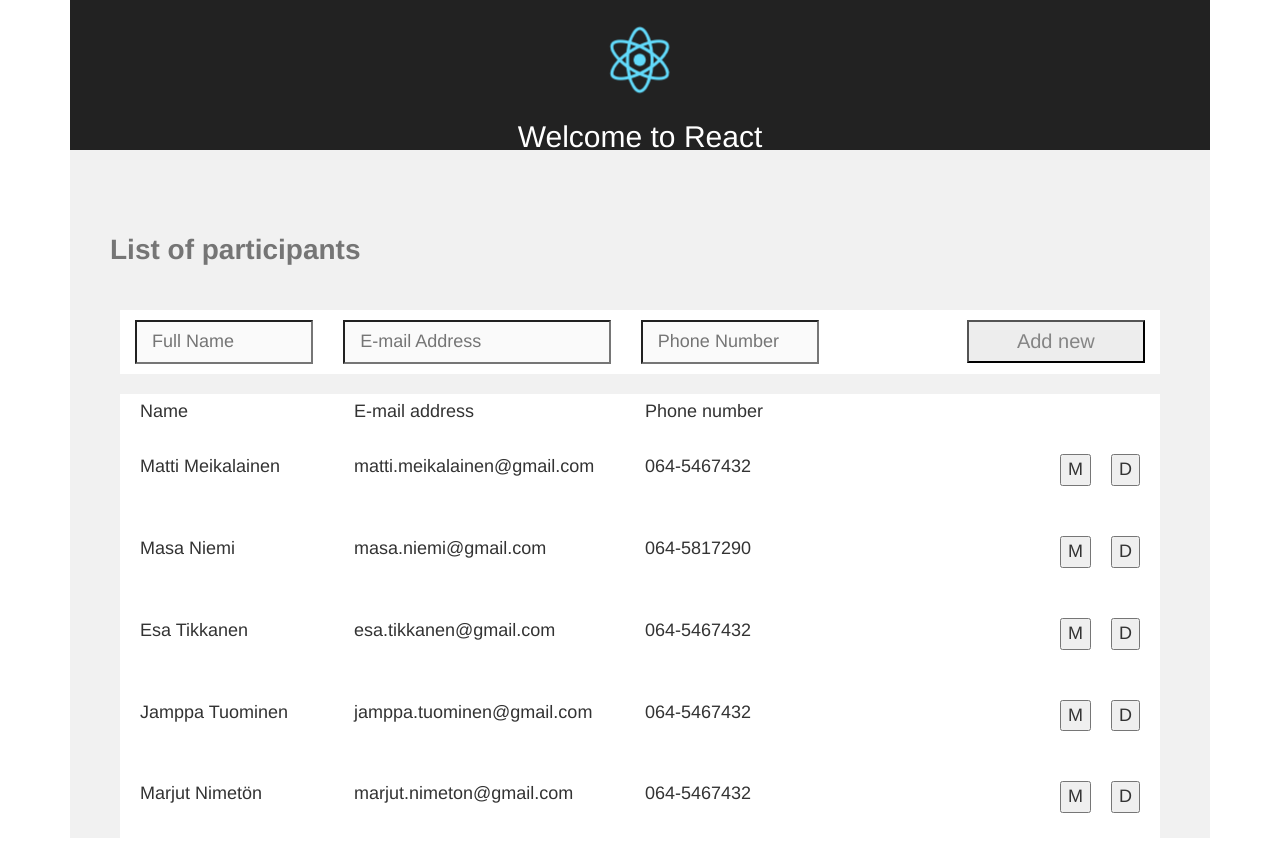
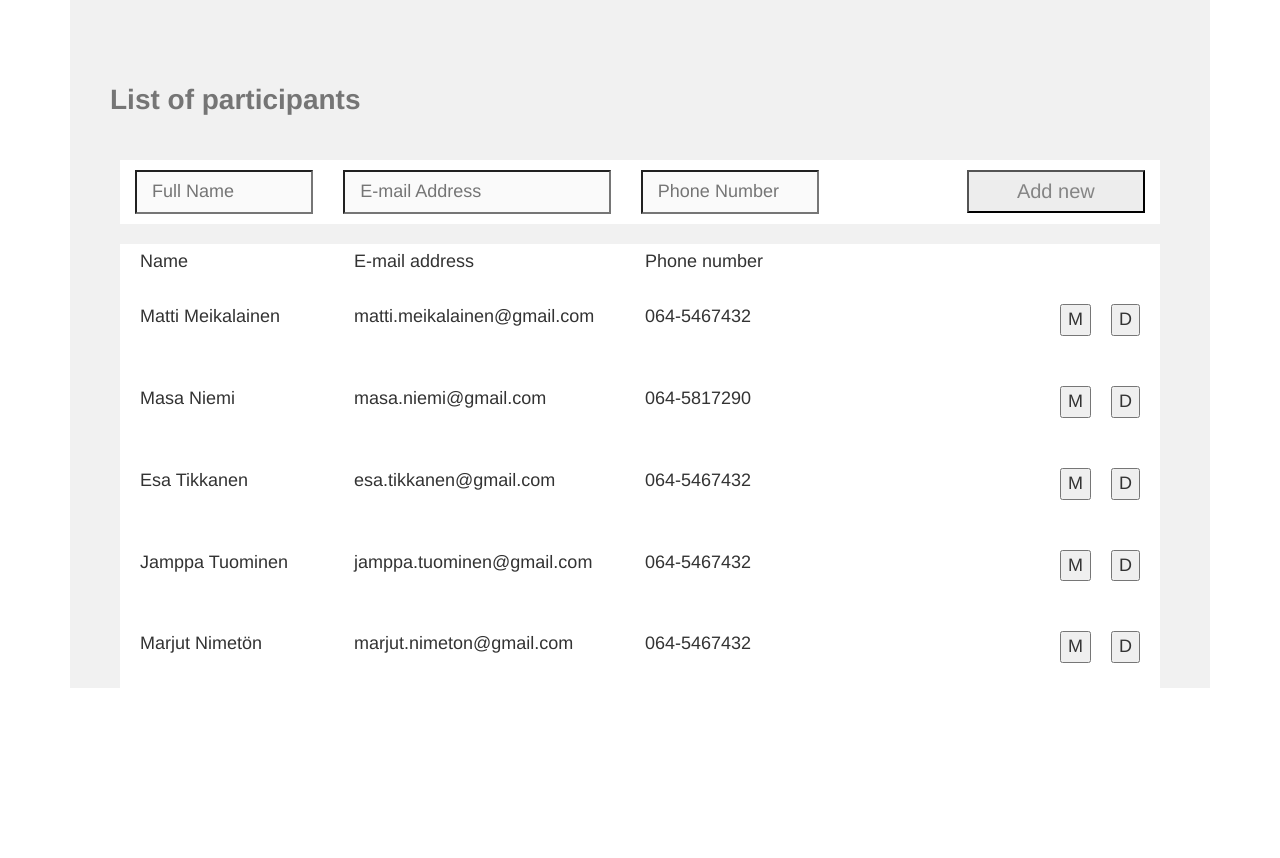
Before and after one commit to finclair/React-Name-List--Application, a React (Create React App) app: page / in a window 1280 px wide. After the commit the page ends 800 px from the top, so only its background shows below. Built offline with nearby package versions, Linux system fonts and the light colour scheme.

Commit message:
Delete unnecessary elements

```diff
--- a/src/App.css
+++ b/src/App.css
@@ -1,17 +1,5 @@
 .App {
   text-align: center;
-}
-
-.App-logo {
-  animation: App-logo-spin infinite 20s linear;
-  height: 80px;
-}
-
-.App-header {
-  background-color: #222;
-  height: 150px;
-  padding: 20px;
-  color: white;
 }
 
 .wrapper {
--- a/src/App.js
+++ b/src/App.js
@@ -1,6 +1,5 @@
 import React, { Component } from 'react';
 import ReactDOM from 'react-dom';
-import logo from './logo.svg';
 import './App.css';
 import InputFields from './Components/InputFields';
 import NameList from './Components/NameList';
@@ -48,10 +47,6 @@ class App extends Component {
     return (
       <div className="App">
           <div className="container">
-          <div className="App-header">
-            <img src={logo} className="App-logo" alt="logo" />
-            <h2>Welcome to React</h2>
-          </div>
           <div className="wrapper">
             <div className="list-title">List of participants</div>
             <InputFields
```
Also changed, not shown: src/logo.svg (deleted).
